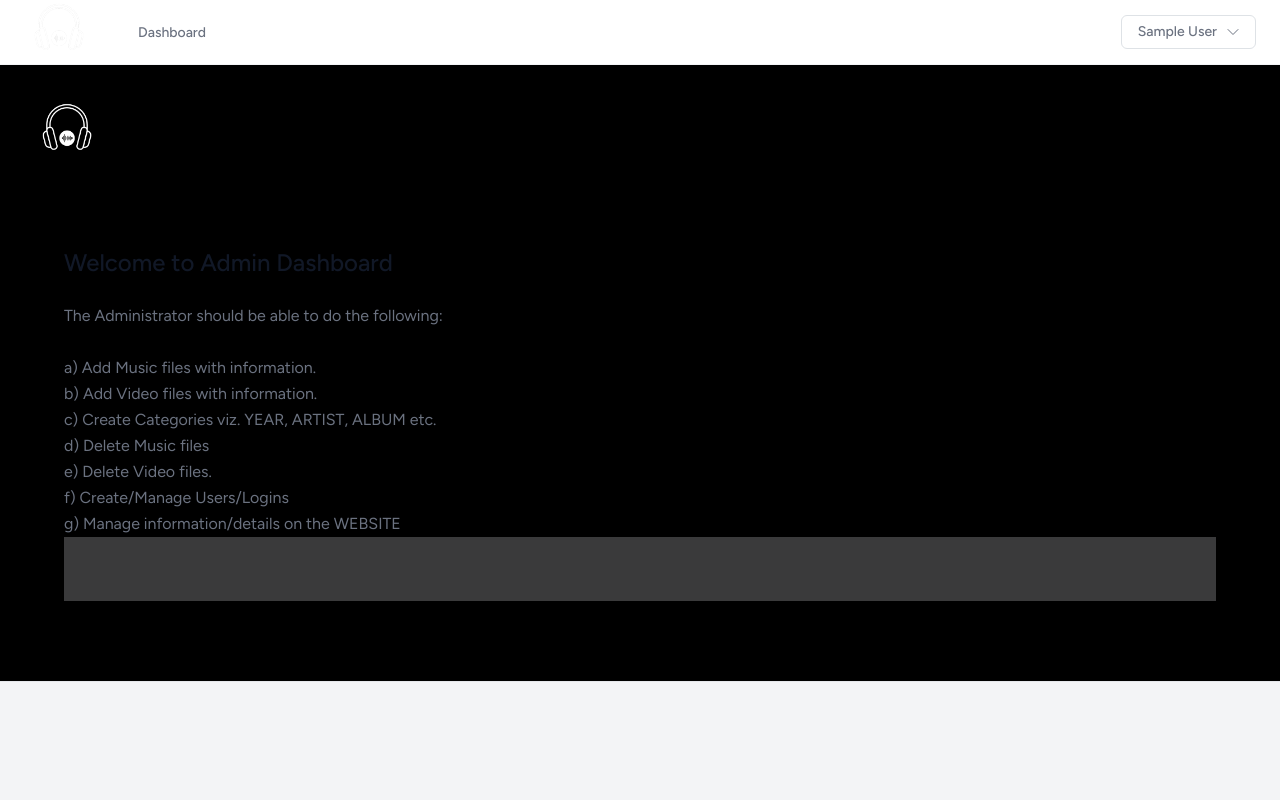
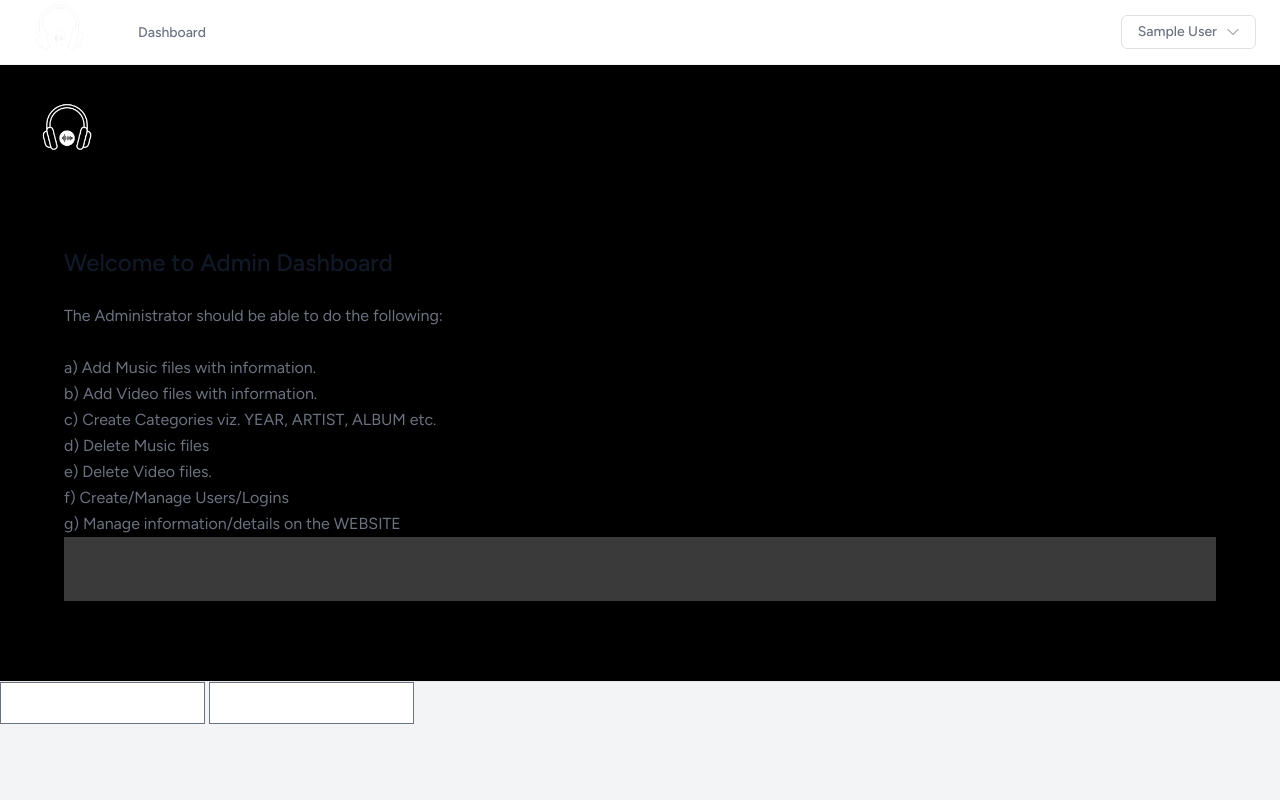
Before and after one commit to javeriaShahid/E_project-1, a Laravel app: template resources/views/admin/home.blade.php in a window 1280 px wide. Run offline with Laravel 10, Linux system fonts and the light colour scheme; the template is opened without the code that fills it, so the values that code supplies are empty; the visitor is signed in with stand-in values (Sample User, id 1); style sheets or scripts are compiled from the project's sources; some libraries are stand-ins or nearby versions.

Commit message:
Update home.blade.php

```diff
--- a/resources/views/admin/home.blade.php
+++ b/resources/views/admin/home.blade.php
@@ -114,6 +114,17 @@
             </div>
         </div>
     </div>
+<div>
+    <form class="form-group">
+<input class="" value="" />
+ <input class="" value="" />
+
+
+    </form>
+
+
+</div>
+
             </main>
         </div>
 
```
